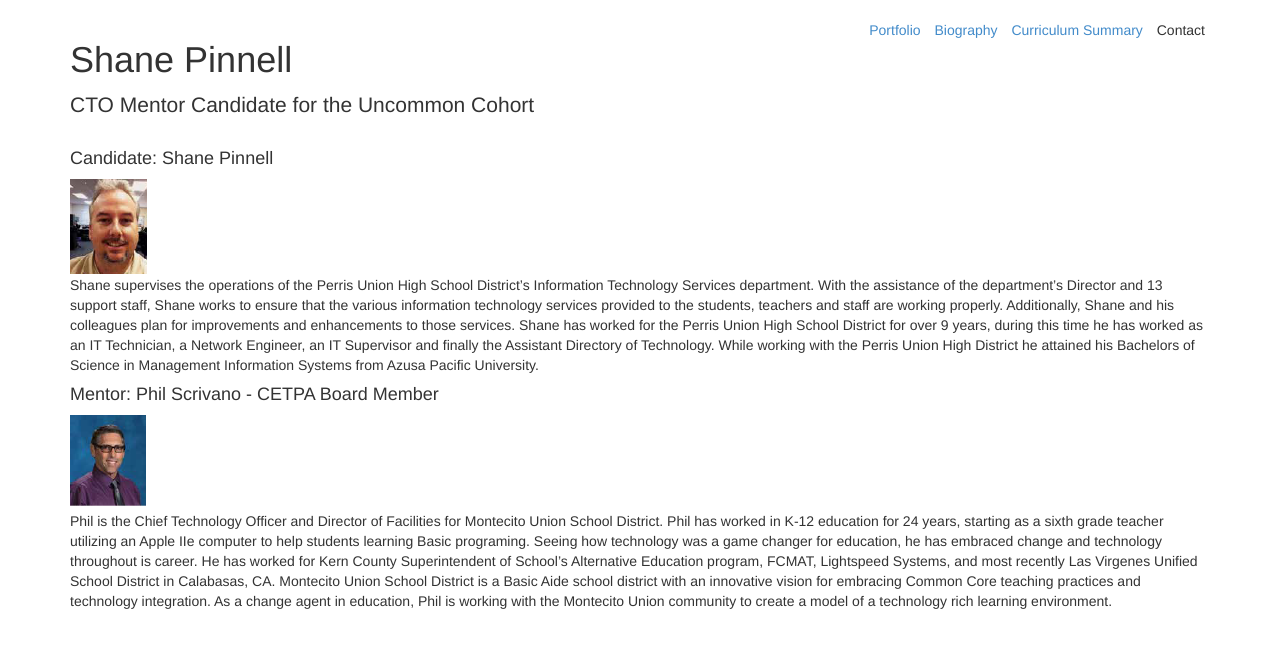
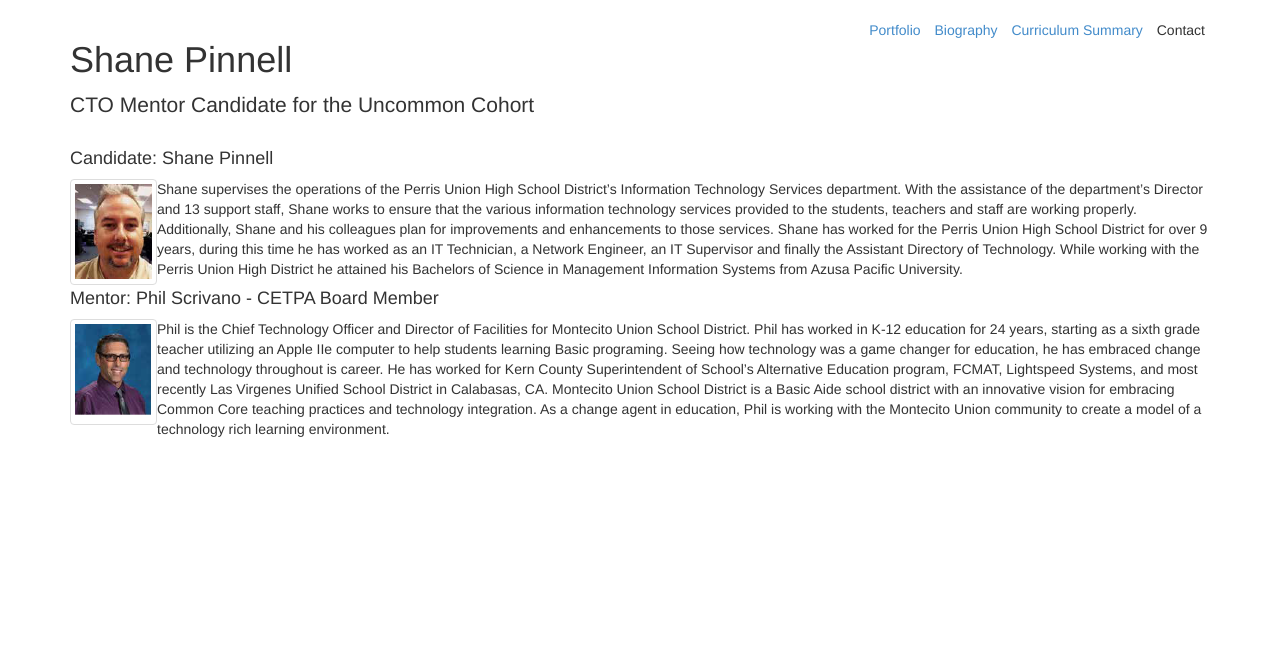
Before and after one commit to shanepinnell/shanepinnell.github.io, a Jekyll site: the page built from cto_mentor/biography.html, in a window 1280 px wide. Shown: the top 648 px of the page. Built offline with Jekyll 4.4.1, drawn with Linux system fonts in a browser that asks for light colours; nearby versions of some CDN libraries; library files that are not in the unit come from our copies.

Commit message:
updated biography

```diff
--- a/cto_mentor/biography.html
+++ b/cto_mentor/biography.html
@@ -3,13 +3,13 @@ layout: cto_mentor
 title: Shane Pinnell CTO Portfolio
 ---
 <h4>Candidate: Shane Pinnell</h4>
-<img src="/assets/images/shane.png" alt="Shane Pinnell" />
+<img src="/assets/images/shane.png" alt="Shane Pinnell" class="img-thumbnail pull-left" />
 <p>
 	Shane supervises the operations of the Perris Union High School District’s Information Technology Services department. With the assistance of the department’s Director and 13 support staff, Shane works to ensure that the various information technology services provided to the students, teachers and staff are working properly. Additionally, Shane and his colleagues plan for improvements and enhancements to those services. Shane has worked for the Perris Union High School District for over 9 years, during this time he has worked as an IT Technician, a Network Engineer, an IT Supervisor and finally the Assistant Directory of Technology. While working with the Perris Union High District he attained his Bachelors of Science in Management Information Systems from Azusa Pacific University.
 </p>
 
 <h4>Mentor: Phil Scrivano - CETPA Board Member</h4>
-<img src="/assets/images/phil.png" alt="Phil Scrivano" />
+<img src="/assets/images/phil.png" alt="Phil Scrivano" class="img-thumbnail pull-left" />
 <p>
 	Phil is the Chief Technology Officer and Director of Facilities for Montecito Union School District. Phil has worked in K-12 education for 24 years, starting as a sixth grade teacher utilizing an Apple IIe computer to help students learning Basic programing. Seeing how technology was a game changer for education, he has embraced change and technology throughout is career. He has worked for Kern County Superintendent of School’s Alternative Education program, FCMAT, Lightspeed Systems, and most recently Las Virgenes Unified School District in Calabasas, CA. Montecito Union School District is a Basic Aide school district with an innovative vision for embracing Common Core teaching practices and technology integration. As a change agent in education, Phil is working with the Montecito Union community to create a model of a technology rich learning environment.
 </p>
```
